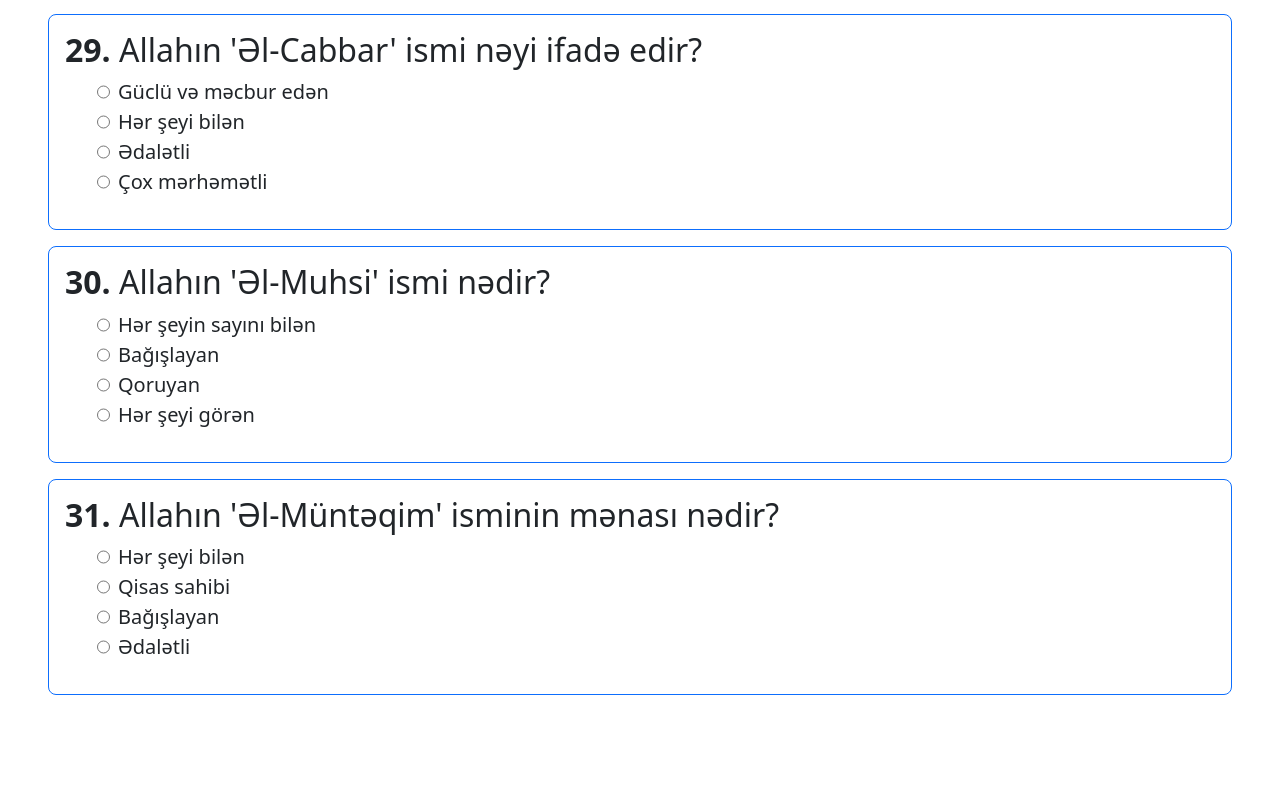
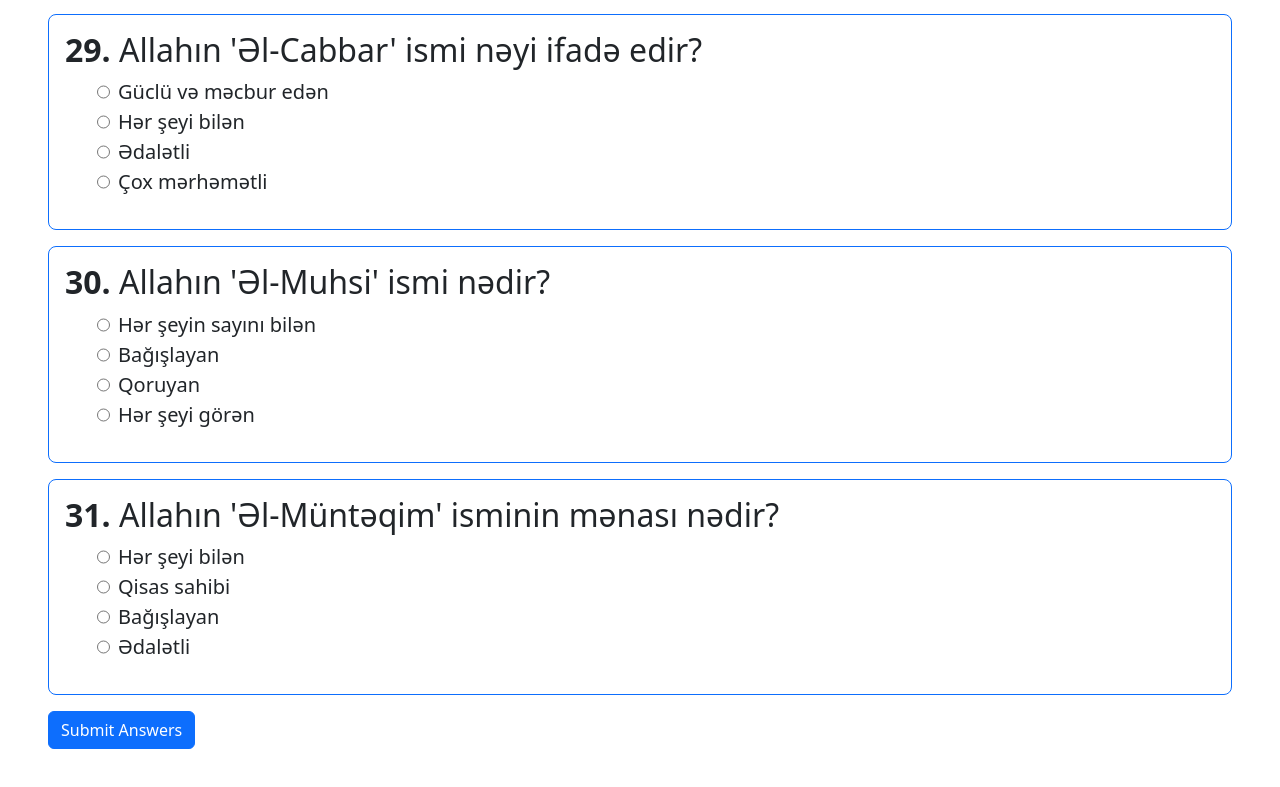
Before and after one commit to MehemmedQ2003/Quiz_Project, a React (Vite) app: page / in a window 1280 px wide. Shown: the part 6637-7424 px from the top of the page. Before the commit the page ends 7396 px from the top, so only its background shows below. Built offline with nearby package versions, Linux system fonts and the light colour scheme.

Commit message:
Quiz app downloaded

```diff
--- a/src/Question/Question.jsx
+++ b/src/Question/Question.jsx
@@ -58,7 +58,7 @@ const Question = ({ questions }) => {
           )}
         </div>
       ))}
-      {questionsAnswered === 30 && !showResults && (
+      {questionsAnswered === 0 && !showResults && (
         <button onClick={handleSubmit} className="submit-button btn btn-primary">
           Submit Answers
         </button>
```
